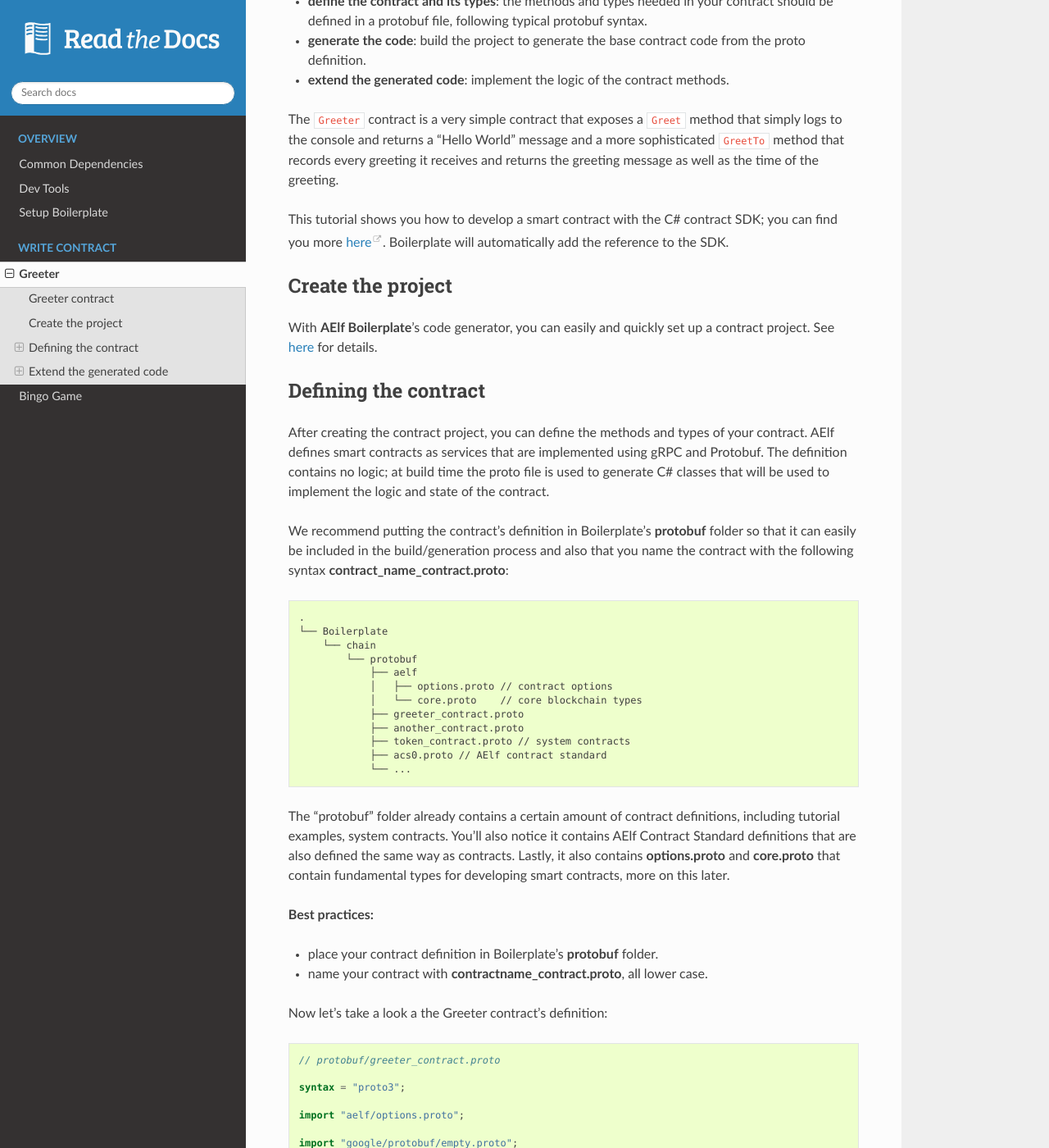
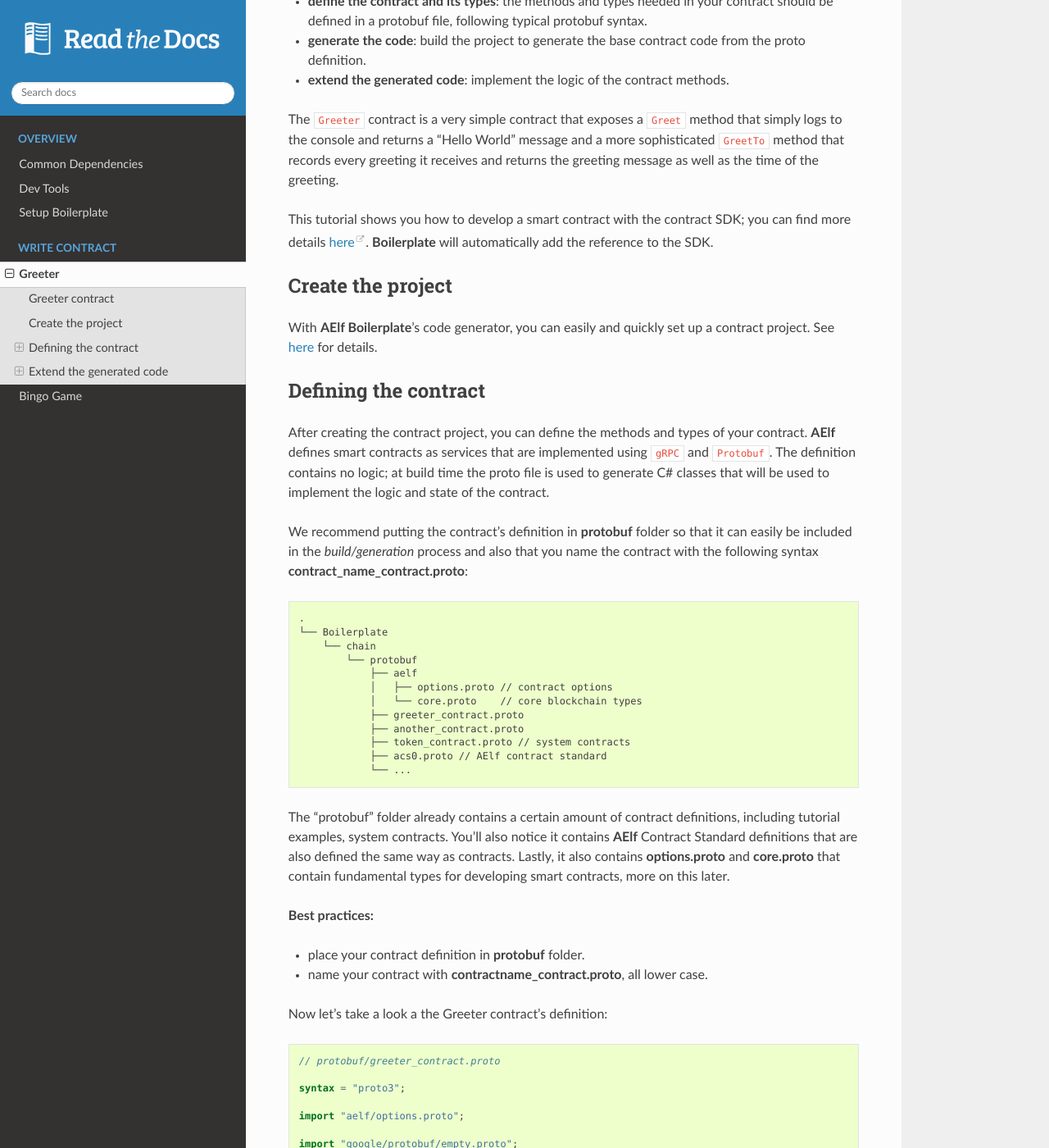
Before and after one commit to AElfProject/aelf-boilerplate, a Sphinx documentation site: the page built from docs/demo/greeter.md, in a window 1280 px wide and 1400 px high, scrolled down 418 px. Shown: the whole window at 82% size. Built offline with Sphinx 7.4.7 and the Read the Docs theme 2.0.0, drawn with Linux system fonts in a browser that asks for light colours; some of the changed text lies outside the part shown.

Commit message:
Docs format.

````diff
--- a/docs/demo/greeter.md
+++ b/docs/demo/greeter.md
@@ -12,16 +12,16 @@
 
 The ```Greeter``` contract is a very simple contract that exposes a ``Greet`` method that simply logs to the console and returns a "Hello World" message and a more sophisticated ```GreetTo``` method that records every greeting it receives and returns the greeting message as well as the time of the greeting.
 
-This tutorial shows you how to develop a smart contract with the C# contract SDK; you can find you more [here](https://docs.aelf.io/en/latest/reference/contract-sdk/index.html). Boilerplate will automatically add the reference to the SDK.
+This tutorial shows you how to develop a smart contract with the contract SDK; you can find more details [here](https://docs.aelf.io/en/latest/reference/contract-sdk/index.html). **Boilerplate** will automatically add the reference to the SDK.
 
 ## Create the project
 With **AElf Boilerplate**'s code generator, you can easily and quickly set up a contract project.  See [here](../overview/setup.md) for details.
 
 ## Defining the contract
 
-After creating the contract project, you can define the methods and types of your contract. AElf defines smart contracts as services that are implemented using gRPC and Protobuf. The definition contains no logic; at build time the proto file is used to generate C# classes that will be used to implement the logic and state of the contract.
+After creating the contract project, you can define the methods and types of your contract. **AElf** defines smart contracts as services that are implemented using `gRPC` and `Protobuf`. The definition contains no logic; at build time the proto file is used to generate C# classes that will be used to implement the logic and state of the contract.
 
-We recommend putting the contract's definition in Boilerplate's **protobuf** folder so that it can easily be included in the build/generation process and also that you name the contract with the following syntax **contract_name_contract.proto**:
+We recommend putting the contract's definition in **protobuf** folder so that it can easily be included in the *build/generation* process and also that you name the contract with the following syntax **contract_name_contract.proto**:
 
 <!--
 Boilerplate
@@ -52,10 +52,10 @@
             └── ...
 ```
 
-The "protobuf" folder already contains a certain amount of contract definitions, including tutorial examples, system contracts. You'll also notice it contains AElf Contract Standard definitions that are also defined the same way as contracts. Lastly, it also contains **options.proto** and **core.proto** that contain fundamental types for developing smart contracts, more on this later.
+The "protobuf" folder already contains a certain amount of contract definitions, including tutorial examples, system contracts. You'll also notice it contains **AElf** Contract Standard definitions that are also defined the same way as contracts. Lastly, it also contains **options.proto** and **core.proto** that contain fundamental types for developing smart contracts, more on this later.
 
 **Best practices:**
-- place your contract definition in Boilerplate's **protobuf** folder.
+- place your contract definition in **protobuf** folder.
 - name your contract with **contractname_contract.proto**, all lower case.
 
 Now let's take a look a the Greeter contract's definition:
@@ -117,7 +117,7 @@
 ```
 
 The first line specifies the syntax that this protobuf file uses, we recommend you always use **proto3** for your contracts. Next, you'll notice that this contract specifies some imports, let's analyze them briefly:
-- **aelf/options.proto** : contracts can use AElf specific options; this file contains the definitions. One example is the **is_view** options that we will use later.
+- **aelf/options.proto** : contracts can use **AElf** specific options; this file contains the definitions. One example is the **is_view** options that we will use later.
 - **empty.proto, timestamp.proto and wrappers.proto** : these are proto files imported directly from protobuf's library. They are useful for defining things like an empty return value, time, and wrappers around some common types such as string.
 
 The last line specifies an option that determines the target namespace of the generated code. Here the generated code will be in the ```AElf.Contracts.Greeter``` namespace.
@@ -249,7 +249,7 @@
 Assert(!string.IsNullOrWhiteSpace(input.Value), "Invalid name.");
 ```
 
-When writing a smart contract, it is often useful (and recommended) to validate the input. AElf smart contracts can use the ```Assert``` method defined in the base smart contract class to implement this pattern. For example, here, the method validates that the input string is null or composed only of white spaces. If the condition is false, this line will abort the execution of the transaction.
+When writing a smart contract, it is often useful (and recommended) to validate the input. **AElf** smart contracts can use the ```Assert``` method defined in the base smart contract class to implement this pattern. For example, here, the method validates that the input string is null or composed only of white spaces. If the condition is false, this line will abort the execution of the transaction.
 
 ### Accessing and saving state
 
--- a/docs/demo/index.rst
+++ b/docs/demo/index.rst
@@ -1,4 +1,5 @@
 .. toctree::
+   :caption: Write Contract
 
     Greeter <greeter>
     Bingo Game <bingo-game>
````
Also changed, not shown: docs/overview/setup.md (+2 -2 lines).
